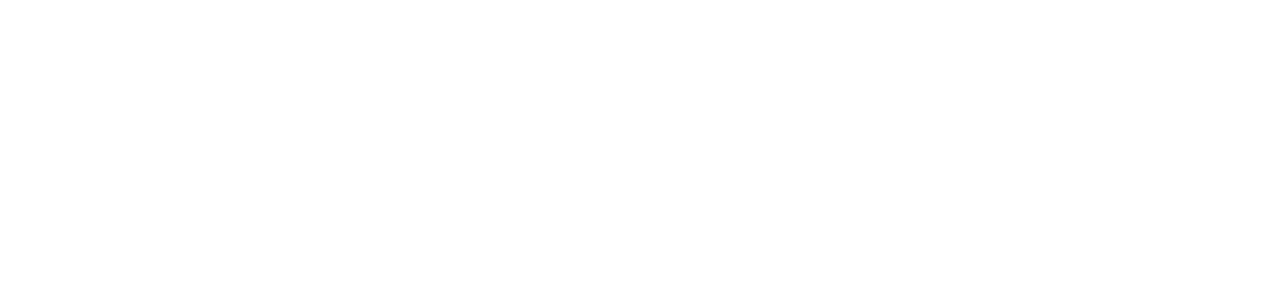
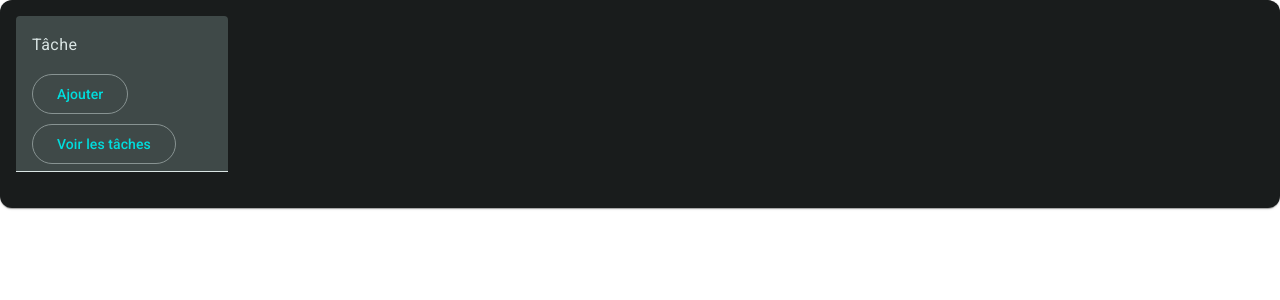
Before and after one commit to popobg/todo-list-per-user, an Angular app: page / in a window 1280 px wide. Shown: the top 300 px of the page. Built offline with nearby package versions, Linux system fonts and the light colour scheme.

Commit message:
To-do-List sans les méthodes

```diff
--- a/src/app/app.component.html
+++ b/src/app/app.component.html
@@ -1,4 +1,4 @@
 <main class="main">
 </main>
-
+<app-todo/>
 <router-outlet />
--- a/src/app/app.component.ts
+++ b/src/app/app.component.ts
@@ -1,9 +1,10 @@
 import { Component } from '@angular/core';
 import { RouterOutlet } from '@angular/router';
+import { TodoComponent } from './components/todo/todo.component';
 
 @Component({
   selector: 'app-root',
-  imports: [RouterOutlet],
+  imports: [RouterOutlet, TodoComponent],
   templateUrl: './app.component.html',
   styleUrl: './app.component.css'
 })
--- a/src/app/components/todo/todo.component.html
+++ b/src/app/components/todo/todo.component.html
@@ -1 +1,25 @@
-<p>todo works!</p>
+<mat-card>
+  <mat-card-header>
+    <mat-form-field>
+      <mat-label>Tâche</mat-label>
+      <input matInput placeholder="La tâche à effectuer..." name="txt" [(ngModel)]="txt">
+      <button mat-stroked-button (click)="addTask(txt())">Ajouter</button>
+      <button mat-stroked-button (click)="showTask()">Voir les tâches</button>
+    </mat-form-field>
+  </mat-card-header>
+  <mat-card-content>
+  @if (showTasks) {
+  <mat-list>
+    @for (task of todos(); track $index) {
+    <mat-list-item>
+      <div [class.done]="task.done">
+        {{ task.txt }}
+        <mat-checkbox [checked]="task.done" (change)="completeTask(task.id)"></mat-checkbox>
+        <button mat-stroked-button (click)="removeTask(task.id)">Supprimer</button>
+      </div>
+    </mat-list-item>
+    }
+  </mat-list>
+  }
+  </mat-card-content>
+</mat-card>
--- a/src/app/components/todo/todo.component.ts
+++ b/src/app/components/todo/todo.component.ts
@@ -1,11 +1,87 @@
-import { Component } from '@angular/core';
+import { Component, signal } from '@angular/core';
+import { Todos } from '../../models/todo';
+import {MatSelectModule} from '@angular/material/select';
+import {MatInputModule} from '@angular/material/input';
+import {MatFormFieldModule} from '@angular/material/form-field';
+import {MatButtonModule} from '@angular/material/button';
+import {MatDividerModule} from '@angular/material/divider';
+import {MatListModule} from '@angular/material/list';
+import {MatCheckboxModule} from '@angular/material/checkbox';
+import {MatCardModule} from '@angular/material/card';
+import { FormsModule } from '@angular/forms';
 
 @Component({
   selector: 'app-todo',
-  imports: [],
+  imports: [
+    MatFormFieldModule,
+    MatInputModule,
+    MatSelectModule,
+    MatButtonModule,
+    MatDividerModule,
+    MatListModule,
+    MatCheckboxModule,
+    MatCardModule,
+    FormsModule
+  ],
   templateUrl: './todo.component.html',
-  styles: ``
+  styles: `
+    button {
+      margin-top: 10px;
+    }
+    .done {
+      text-decoration: line-through;
+    }
+  `
 })
 export class TodoComponent {
 
+  todos = signal<Todos>([{
+    id: '1',
+    txt: 'Task 1',
+    done: false,
+    editable: false
+  }, {
+    id: '2',
+    txt: 'Task 2',
+    done: false,
+    editable: false
+  }, {
+    id: '3',
+    txt: 'Task 3',
+    done: false,
+    editable: false
+  }]);
+  txt = signal<string>('');
+  showTasks: boolean = false;
+
+  showTask() {
+    this.showTasks = !this.showTasks;
+  }
+
+  completeTask(id: string) {
+    this.todos.update(todos => {
+      const task = todos.find(t => t.id === id);
+      if (task) task.done = !task.done;
+      return todos;
+    })
+  }
+
+  removeTask(id: string) {
+    //TODO: implémenter la suppression d'une tâche dans la liste
+  }
+
+  addTask(txt: string) {
+    if (!txt) return
+    //TODO: implémenter l'ajout d'une tâche dans la liste
+    this.todos.update(todos => {
+      todos.unshift({
+        id: String(todos.length + 1),
+        txt,
+        done: false,
+        editable: false
+      });
+      return todos;
+    })
+  }
+
 }
```
